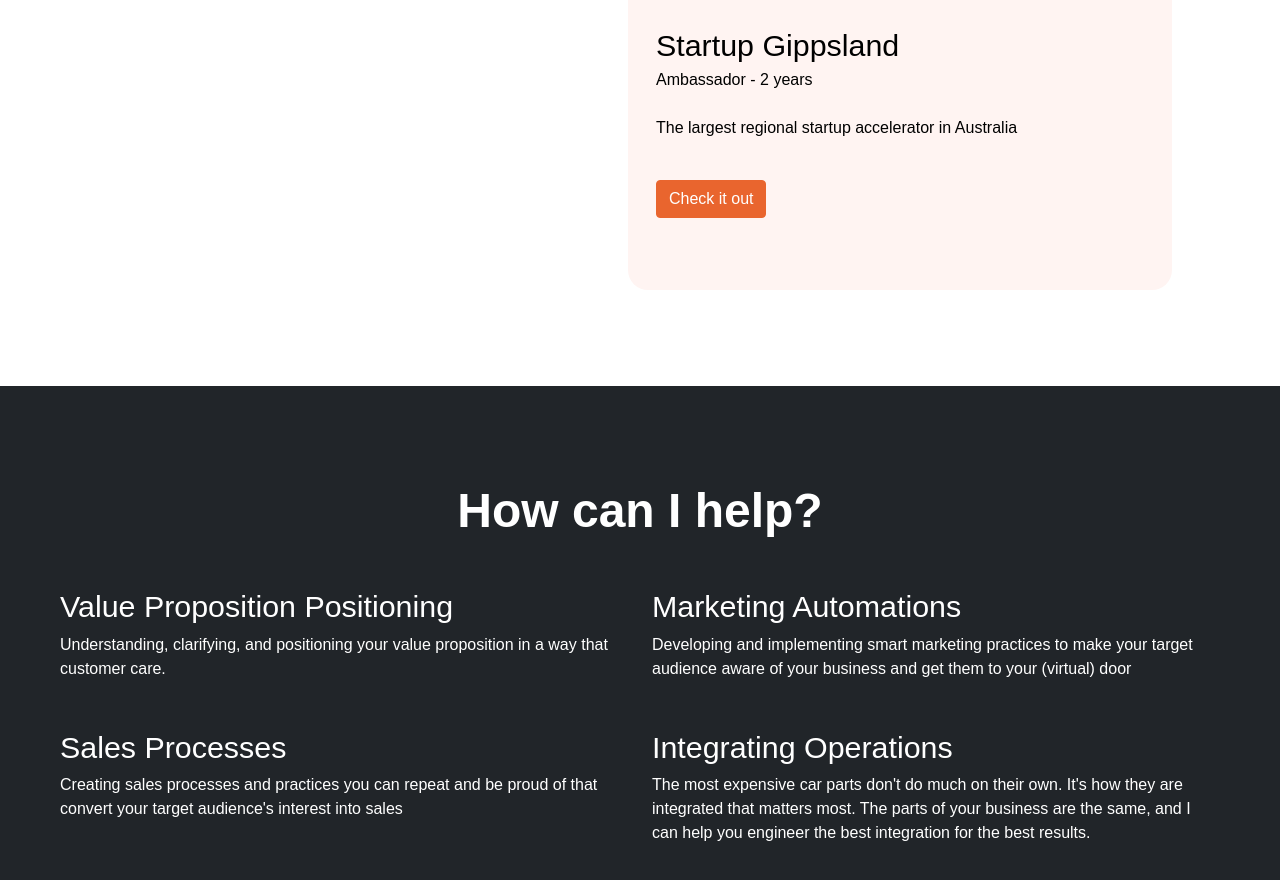
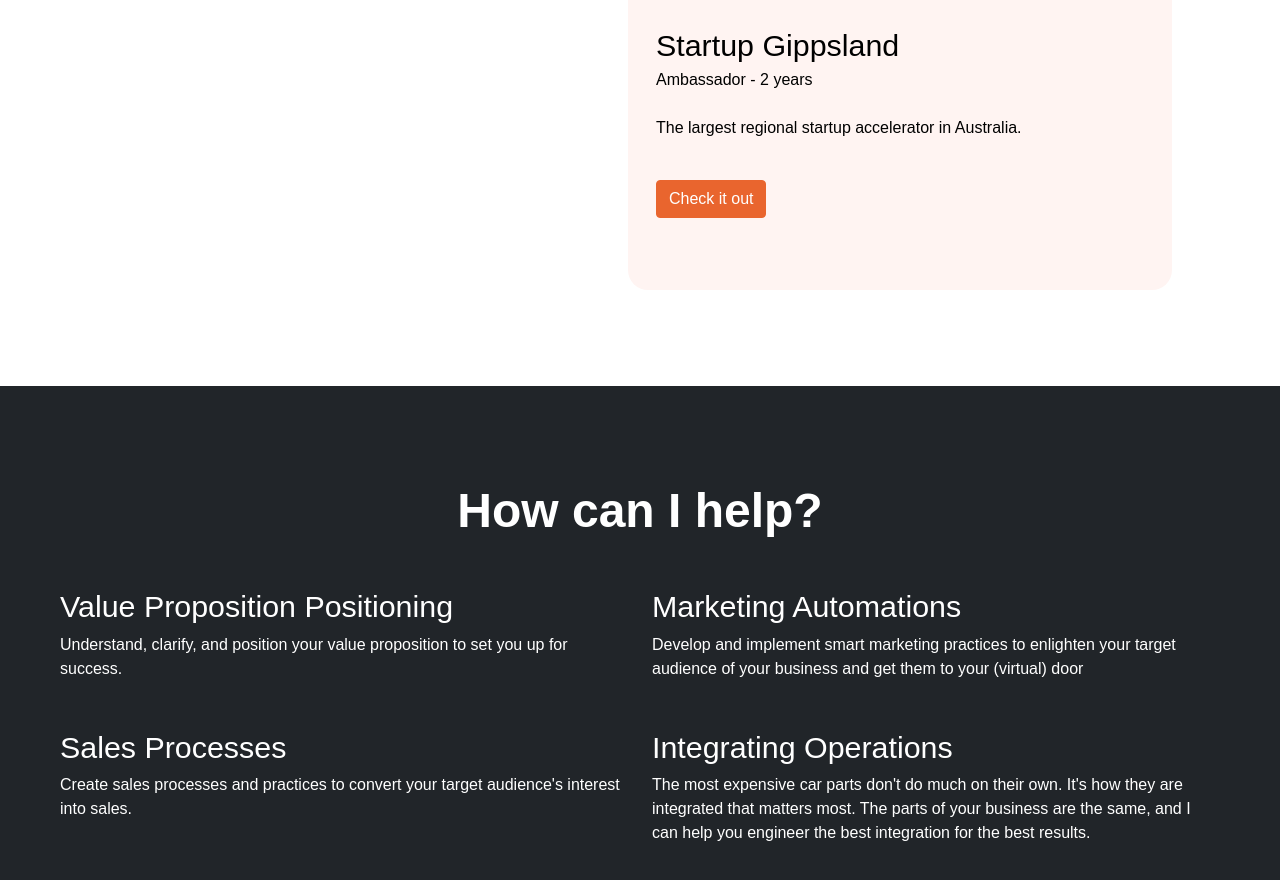
Before and after one commit to hugo-dystech/hugo-gatsby, a Gatsby site: page / in a window 1280 px wide. Shown: the part 5121-6001 px from the top of the page. Built offline with nearby package versions, Linux system fonts and the light colour scheme; Gatsby itself is replaced by a stand-in of ours.

Commit message:
Update index.js

```diff
--- a/src/pages/index.js
+++ b/src/pages/index.js
@@ -358,7 +358,7 @@ const IndexPage = () => {
 
                         </div>
                         <div className="card-body">
-                            <p>The largest regional startup accelerator in Australia
+                            <p>The largest regional startup accelerator in Australia.
                             </p>
                         </div>
 
@@ -377,17 +377,17 @@ const IndexPage = () => {
             </div>
             <div className=" col-md-6 mt-3 mb-3">
                 <h2 className="text-white">Value Proposition Positioning</h2>
-                <p>Understanding, clarifying, and positioning your value proposition in a way that customer care.</p>
+                <p>Understand, clarify, and position your value proposition to set you up for success.</p>
             </div>
 
             <div className=" col-md-6 mt-3 mb-3">
                 <h2 className="text-white">Marketing Automations</h2>
-                <p>Developing and implementing smart marketing practices to make your target audience aware of your business and get them to your (virtual) door</p>
+                <p>Develop and implement smart marketing practices to enlighten your target audience of your business and get them to your (virtual) door</p>
             </div>
 
             <div className=" col-md-6 mt-3 mb-3">
                 <h2 className="text-white">Sales Processes</h2>
-                <p>Creating sales processes and practices you can repeat and be proud of that convert your target audience's interest into sales</p>
+                <p>Create sales processes and practices to convert your target audience's interest into sales.</p>
             </div>
 
             <div className=" col-md-6 mt-3 mb-3">
```
